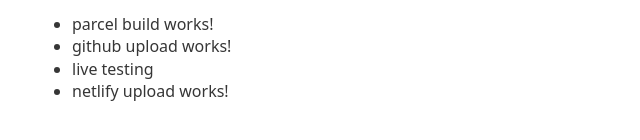
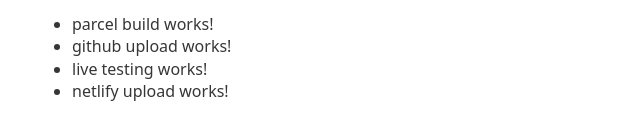
Before and after one commit to johnnymcgcodes/parceltest, a website: page index.html in a window 1280 px wide. Shown: the part 184-324 px from the top of the page, 208-848 px from the left. Drawn offline with nearby package versions, Linux system fonts and the light colour scheme.

Commit message:
update last list item. all uploads work

```diff
--- a/index.html
+++ b/index.html
@@ -20,7 +20,7 @@
       <ul>
         <li>parcel build works!</li>
         <li>github upload works!</li>
-        <li>live testing</li>
+        <li>live testing works!</li>
         <li>netlify upload works!</li>
       </ul>
     </div>
```
